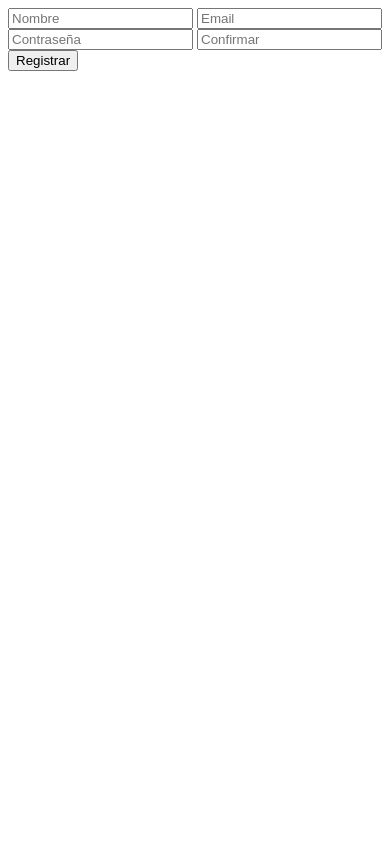
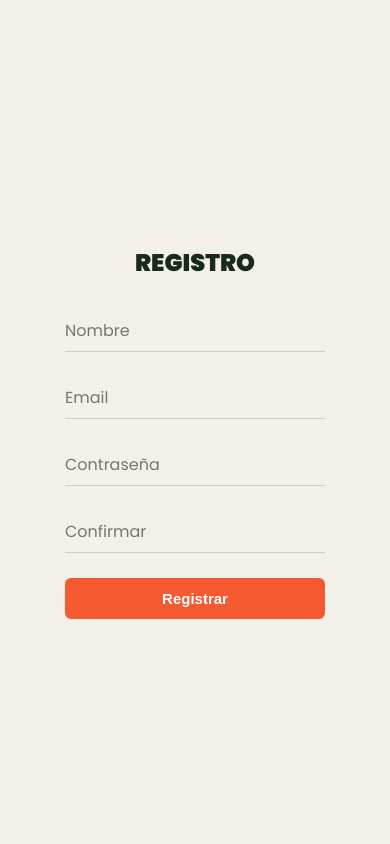
Before and after one commit to natylimonchy/SPARK, a PHP site: page /registroUsuario.php in a window 390 px wide. Run offline with PHP 8.4, Linux system fonts and the light colour scheme.

Commit message:
mejoras css

```diff
--- a/VIsta/registro.css
+++ b/VIsta/registro.css
@@ -3,124 +3,72 @@
 }
 
 body {
+  margin: 0;
   font-family: 'Poppins', sans-serif;
   background-color: #f3f0e9;
   color: #19291d;
-  height: 100vh;
+  min-height: 100vh;
   display: flex;
   justify-content: center;
   align-items: center;
+  padding: 20px;
 }
 
-/* TARJETA */
 .card {
-  position: relative;
-  width: 360px;
-  background-color: #f3f0e9;
-  padding: 40px 35px 35px 35px;
-  border-radius: 14px;
+  width: 100%;
+  max-width: 360px; /* Ancho de la tarjeta */
+  padding: 40px 20px;
+  text-align: center;
 }
 
-/* LOGO */
-.logo {
-  font-size: 48px;
+#registro-titulo {
+  margin-bottom: 30px;
   font-weight: 900;
-  color: #99d9d9;
-  text-align: center;
-  margin-bottom: 10px;
+  font-size: 24px;
 }
 
-/* TÍTULO */
-#registro {
-  text-align: center;
-  margin-bottom: 25px;
-  font-weight: 900;
-}
-
-/* LABELS */
-label {
-  font-size: 14px;
-  color: #555555;
-}
-
-/* INPUTS (IGUALES AL LOGIN) */
 input[type="text"],
 input[type="email"],
-input[type="password"] {
+input[type="password"],
+input[type="file"] {
+  display: block;
   width: 100%;
+  max-width: 260px; /* AQUÍ se controla que las líneas sean CORTAS */
+  margin: 0 auto 25px; /* Centra los inputs y da espacio abajo */
   border: none;
   border-bottom: 1px solid #cccccc;
   background: transparent;
   padding: 8px 0;
-  margin-bottom: 22px;
   font-size: 16px;
+  font-family: 'Poppins', sans-serif;
 }
 
 input:focus {
   outline: none;
-  border-color: #f4592f;
+  border-bottom: 1px solid #f4592f;
 }
 
-/* BOTÓN */
-input[type="submit"] {
+button {
+  display: block;
   width: 100%;
+  max-width: 260px;
+  margin: 20px auto 0;
   background-color: #f4592f;
   border: none;
   padding: 12px;
   color: white;
   font-weight: 600;
+  font-size: 15px;
   cursor: pointer;
-  margin-top: 10px;
+  border-radius: 6px;
 }
 
-input[type="submit"]:hover {
+button:hover {
   opacity: 0.9;
 }
 
-/* LINK */
-a {
-  display: block;
-  text-align: center;
-  margin-top: 18px;
-  color: #0077cc;
-  text-decoration: none;
+.error-msg {
+  color: red;
   font-size: 14px;
+  margin-bottom: 15px;
 }
-
-@media (max-width:480px){
-
-  body{
-    padding:20px;
-  }
-
-  .card{
-    width:100%;
-    max-width:360px;
-    padding:32px 24px 28px;
-  }
-
-  .logo{
-    font-size:40px;
-  }
-
-  #registro{
-    font-size:18px;
-  }
-
-  input[type="text"],
-  input[type="email"],
-  input[type="password"]{
-    font-size:16px;
-  }
-
-  input[type="submit"]{
-    padding:14px;
-  }
-}
-
-@media (min-width:481px) and (max-width:1024px){
-
-  .card{
-    width:380px;
-  }
-}
--- a/VIsta/registroUsuario.php
+++ b/VIsta/registroUsuario.php
@@ -2,18 +2,21 @@
 <html lang="es">
 <head>
   <meta charset="UTF-8">
+  <meta name="viewport" content="width=device-width, initial-scale=1.0">
   <title>Registro Usuario</title>
+  <link href="https://fonts.googleapis.com/css2?family=Poppins:wght@400;600;900&display=swap" rel="stylesheet">
+  <link rel="stylesheet" href="/SPARK/Vista/registro.css">
 </head>
+<body>
 
-<body>
+  <div class="card">
+    <h2 id="registro-titulo">REGISTRO</h2>
 
     <?php
     require_once __DIR__ . "/../Controller1/user.Controler.php";
-
     $mensaje = "";
 
     if ($_SERVER["REQUEST_METHOD"] == "POST") {
-
         $name = $_POST["name"];
         $email = $_POST["email"];
         $password = $_POST["password"];
@@ -30,36 +33,18 @@ if ($_SERVER["REQUEST_METHOD"] == "POST") {
                 header("Location: login.php");
                 exit();
             }
-
-        if ($resultado == "usuario_existe") {
-            $mensaje = "Ese nombre de usuario ya existe";
+            // Mapeo de errores
+            if ($resultado == "usuario_existe") $mensaje = "Ese nombre de usuario ya existe";
+            elseif ($resultado == "correo_existe") $mensaje = "Ese correo ya está registrado";
+            elseif ($resultado == "campos_vacios") $mensaje = "Completa todos los campos";
+            elseif ($resultado == "email_invalido") $mensaje = "Email inválido";
+            elseif ($resultado == "password_corta") $mensaje = "La contraseña debe tener al menos 4 caracteres";
+            else $mensaje = "Error al registrar";
+        }
     }
 
-        if ($resultado == "correo_existe") {
-            $mensaje = "Ese correo ya está registrado";
-        }
-
-        if ($resultado == "campos_vacios") {
-            $mensaje = "Completa todos los campos";
-        }
-
-        if ($resultado == "email_invalido") {
-            $mensaje = "Email inválido";
-        }
-
-        if ($resultado == "password_corta") {
-            $mensaje = "La contraseña debe tener al menos 4 caracteres";
-        }
-
-        if ($resultado == "error") {
-            $mensaje = "Error al registrar";
-        }
-    }
-}
-?>
-
-<?php if ($mensaje): ?>
-    <p style="color:red;"><?php echo $mensaje; ?></p>
+    if ($mensaje): ?>
+        <p class="error-msg"><?php echo $mensaje; ?></p>
     <?php endif; ?>
 
     <form method="POST">
@@ -69,6 +54,7 @@ if ($_SERVER["REQUEST_METHOD"] == "POST") {
       <input type="password" name="password_confir" placeholder="Confirmar" required>
       <button type="submit">Registrar</button>
     </form>
+  </div>
 
 </body>
 </html>
```
Also changed, not shown: VIsta/registroAdmin.php (+7 -15 lines). Lines whose indentation alone changed are shown as unchanged.
